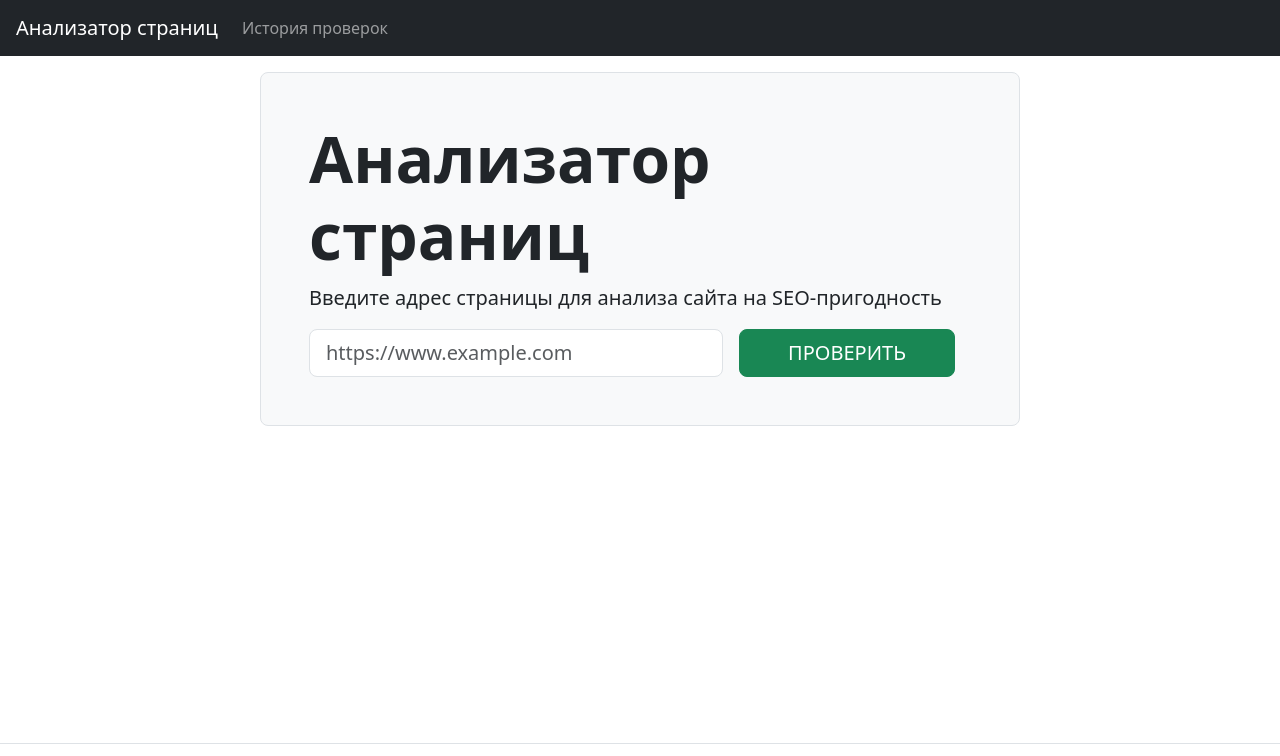
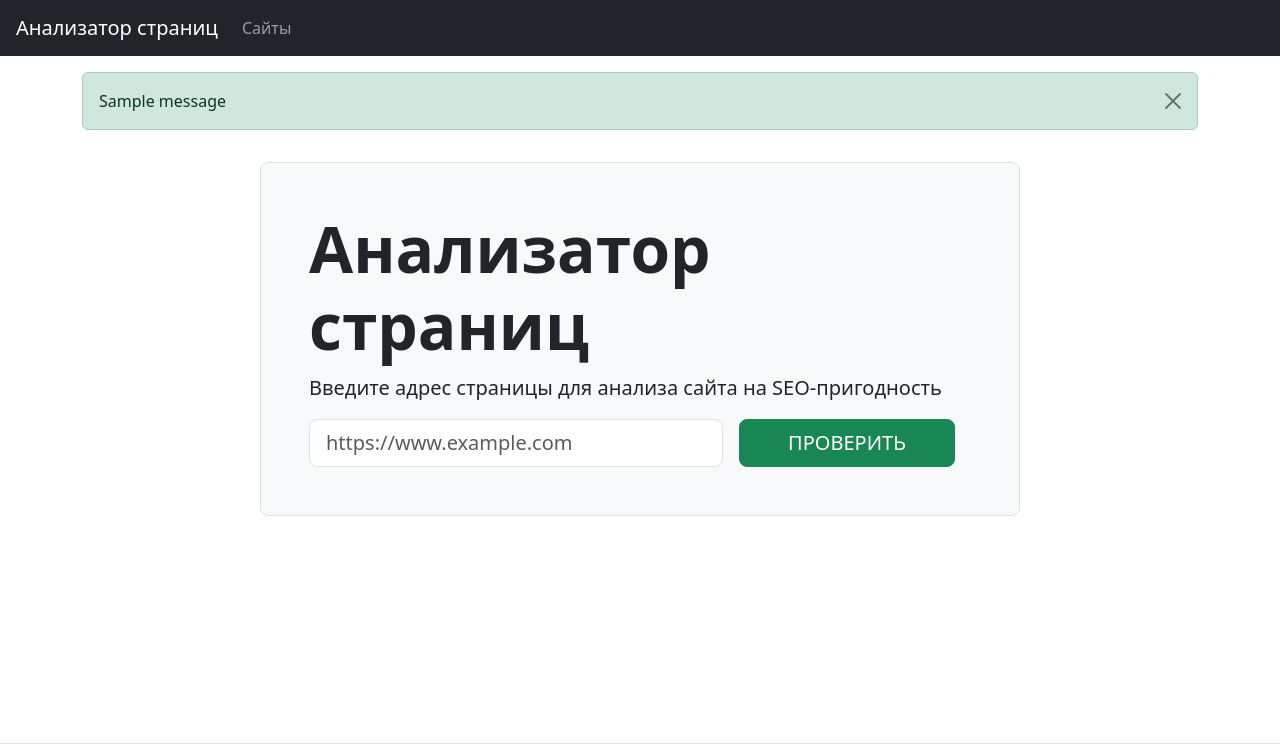
Before and after one commit to buna-p/python-project-83, a Flask app: page / in a window 1280 px wide. Shown: the top 756 px of the page. Run offline with Flask 3, Linux system fonts and the light colour scheme; one stand-in notice (Sample message) is shown.

Commit message:
add flash index.html

```diff
--- a/page_analyzer/templates/index.html
+++ b/page_analyzer/templates/index.html
@@ -11,15 +11,28 @@
   <body class="min-vh-100 d-flex flex-column">
 
     <header class="flex-shrink-0">
-    <nav class="navbar navbar-expand-lg navbar-dark bg-dark px-3">
+      <nav class="navbar navbar-expand-md navbar-dark bg-dark px-3">
         <a class="navbar-brand" href="/">Анализатор страниц</a>
         <div id="navbarNav">
           <ul class="navbar-nav">
-          <li class="nav-item"><a class="nav-link" href="/urls">История проверок</a></li>
+            <li class="nav-item"><a class="nav-link" href="/urls">Сайты</a></li>
           </ul>
         </div>
       </nav>
     </header>
+
+    <div class="container-lg mt-3">
+      {% with messages = get_flashed_messages(with_categories=true) %}
+        {% if messages %}
+          {% for category, message in messages %}
+            <div class="alert alert-{{ category }} alert-dismissible fade show" role="alert">
+              {{ message }}
+                <button type="button" class="btn-close" data-bs-dismiss="alert" aria-label="Close"></button>
+            </div>
+          {% endfor %}
+        {% endif %}
+      {% endwith %}
+    </div>
 
     <main class="flex-grow-1">
       <div class="container-lg mt-3">
@@ -28,7 +41,7 @@
           <div class="col-12 col-md-10 col-lg-8 mx-auto border rounded-3 bg-light p-5">
             <h1 class="display-3 fw-semibold">Анализатор страниц</h1>
             <p class="lead">Введите адрес страницы для анализа сайта на SEO-пригодность</p>
-            <form action="/urls " method="post" class="d-flex justify-content-center">
+              <form action="{{ url_for('add_url') }}" method="post" class="d-flex justify-content-center">
               <label for="text" class="visually-hidden">Url для проверки</label>
               <input type="url" name="url" placeholder="https://www.example.com"value="" class="form-control form-control-lg" required>
               <input type="submit" class="btn btn-success btn-lg ms-3 px-5 text-uppercase mx-3" value="Проверить">
@@ -47,6 +60,5 @@
     </footer>
 
     <script src="https://cdn.jsdelivr.net/npm/bootstrap@5.3.3/dist/js/bootstrap.bundle.min.js" integrity="sha384-YvpcrYf0tY3lHB60NNkmXc5s9fDVZLESaAA55NDzOxhy9GkcIdslK1eN7N6jIeHz" crossorigin="anonymous"></script>
-  <script defer src="https://static.cloudflareinsights.com/beacon.min.js/vcd15cbe7772f49c399c6a5babf22c1241717689176015" integrity="sha512-ZpsOmlRQV6y907TI0dKBHq9Md29nnaEIPlkf84rnaERnq6zvWvPUqr2ft8M1aS28oN72PdrCzSjY4U6VaAw1EQ==" data-cf-beacon='{"version":"2024.11.0","token":"1bb656682be94cc5a9c38ff308d5816f","r":1,"server_timing":{"name":{"cfCacheStatus":true,"cfEdge":true,"cfExtPri":true,"cfL4":true,"cfOrigin":true,"cfSpeedBrain":true},"location_startswith":null}}' crossorigin="anonymous"></script>
   </body>
 </html>
```
Lines whose indentation alone changed are shown as unchanged.
